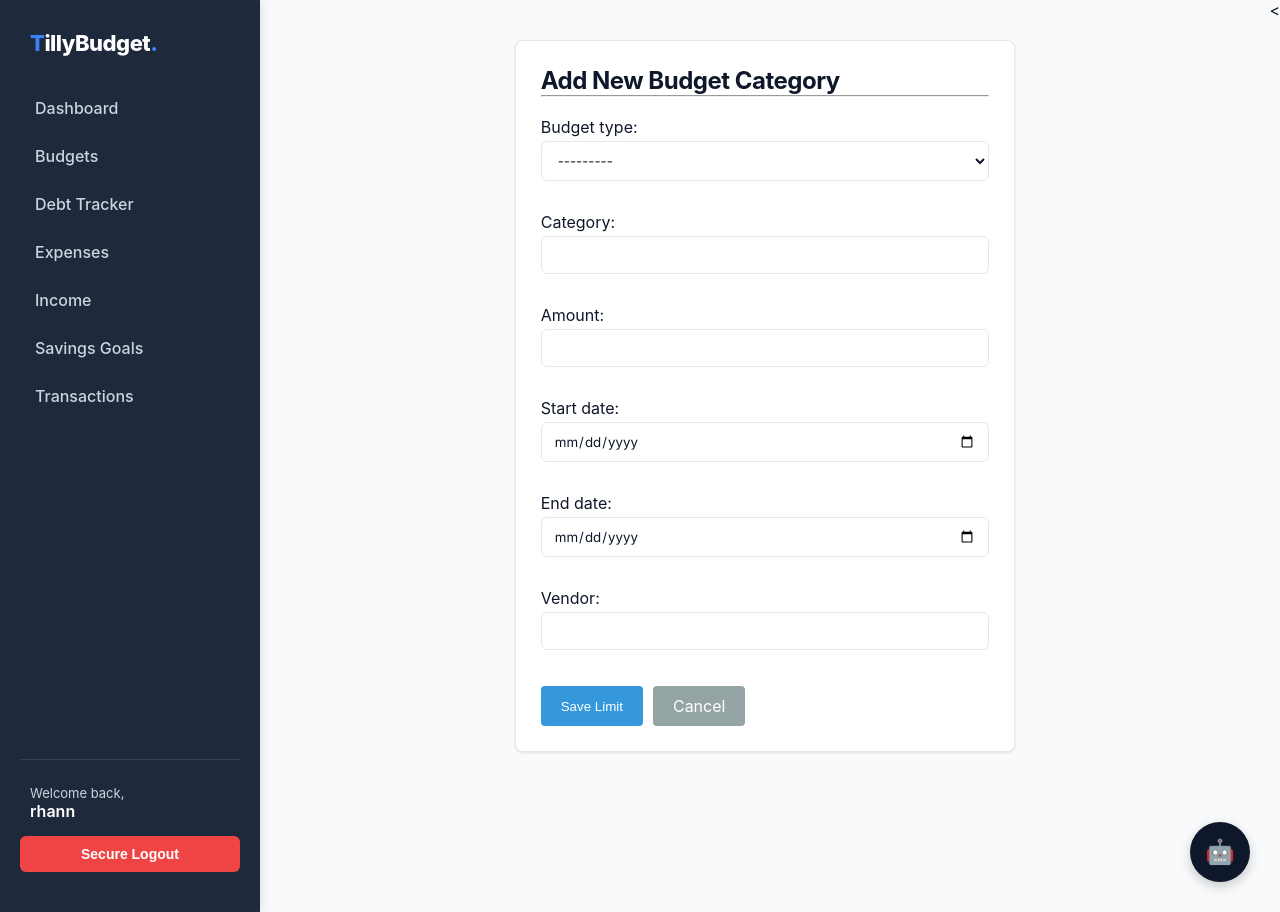
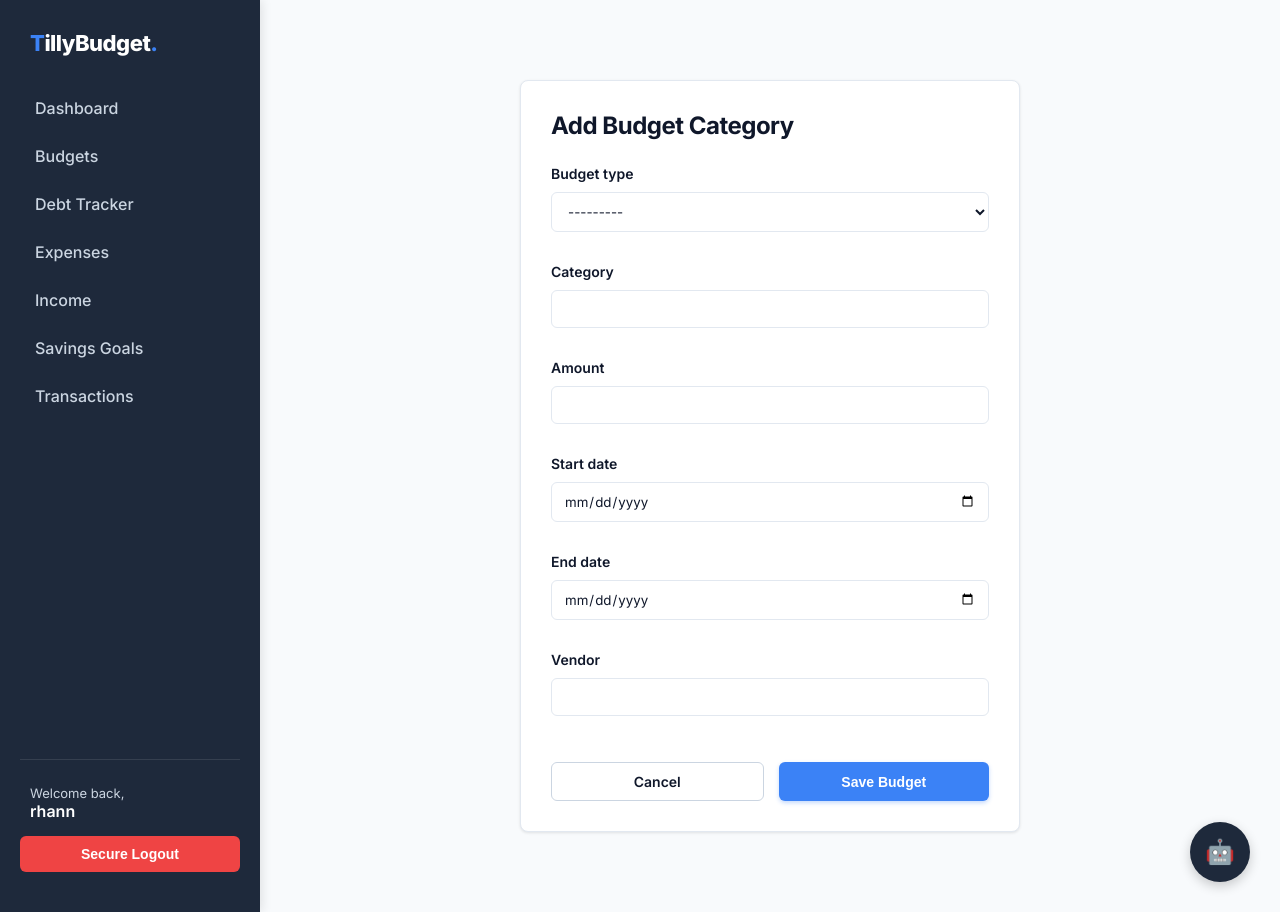
Before and after one commit to rhannemanakins-cmd/vaultic, a Django app: page /budgets/add/ in a window 1280 px wide. Run offline with Django 5.2, Linux system fonts and the light colour scheme; a user stored in the database is signed in.

Commit message:
Opitmize Base/budget form

```diff
--- a/finances/templates/finances/base.html
+++ b/finances/templates/finances/base.html
@@ -14,21 +14,14 @@
            1. THE DESIGN SYSTEM (The OG Vaultic Theme)
            ========================================== */
         :root {
-            /* Brand */
-            --brand-primary: #3b82f6;   /* Classic Vaultic Blue */
-
-            /* Backgrounds */
-            --bg-sidebar: #1e293b;      /* Original Dark Slate Sidebar */
-            --bg-main: #f8fafc;         /* Clean off-white main background */
-            --bg-card: #ffffff;         /* Pure white cards */
-
-            /* Typography */
-            --text-sidebar: #ffffff;    /* White text for sidebar */
-            --text-main: #0f172a;       /* Dark text for readability */
-            --text-light: #64748b;      /* Standard gray for subtitles */
-
-            /* Accents */
-            --border-color: #e2e8f0;    /* Original light gray borders */
+            --brand-primary: #3b82f6;
+            --bg-sidebar: #1e293b;
+            --bg-main: #f8fafc;
+            --bg-card: #ffffff;
+            --text-sidebar: #ffffff;
+            --text-main: #0f172a;
+            --text-light: #64748b;
+            --border-color: #e2e8f0;
             --brand-danger: #ef4444;
             --brand-success: #10b981;
             --shadow-sm: 0 1px 3px rgba(0,0,0,0.1);
@@ -42,8 +35,7 @@
         * { box-sizing: border-box; margin: 0; padding: 0; }
 
         body {
-            margin: 0;
-            font-family: -apple-system, BlinkMacSystemFont, 'Segoe UI', Roboto, Helvetica, Arial, sans-serif;
+            font-family: 'Inter', -apple-system, BlinkMacSystemFont, sans-serif;
             background-color: var(--bg-main);
             color: var(--text-main);
             display: flex;
@@ -67,7 +59,7 @@
         }
 
         nav a {
-            color: #cbd5e1; /* Slightly muted white for links */
+            color: #cbd5e1;
             display: block;
             padding: 12px 15px;
             text-decoration: none;
@@ -128,7 +120,6 @@
             box-shadow: 0 0 0 3px rgba(59, 130, 246, 0.2);
         }
 
-        /* Base Button Styles */
         .btn {
             display: inline-block;
             padding: 10px 18px;
@@ -142,34 +133,64 @@
             text-align: center;
         }
 
-        /* The Original Primary Button */
-        .btn-primary {
-            background: var(--brand-primary);
-            color: white;
-            box-shadow: 0 2px 4px rgba(59, 130, 246, 0.3);
-        }
-        .btn-primary:hover {
-            background: #2563EB;
-            transform: translateY(-1px);
-        }
+        .btn-primary { background: var(--brand-primary); color: white; box-shadow: 0 2px 4px rgba(59, 130, 246, 0.3); }
+        .btn-primary:hover { background: #2563EB; transform: translateY(-1px); }
+        .btn-outline { background: var(--bg-card); color: var(--text-main); border: 1px solid #cbd5e1; }
+        .btn-outline:hover { background: #f1f5f9; }
 
-        /* The Original Outline Button */
-        .btn-outline {
-            background: var(--bg-card);
-            color: var(--text-main);
-            border: 1px solid #cbd5e1;
-        }
-        .btn-outline:hover {
-            background: #f1f5f9;
-        }
-
-        /* Sidebar Auth Buttons */
         .auth-section { margin-top: auto; padding-top: 25px; border-top: 1px solid rgba(255,255,255,0.1); }
         .btn-success { background: var(--brand-success); color: white; }
         .btn-danger { background: var(--brand-danger); color: white; }
         .btn-success:hover { background: #059669; }
         .btn-danger:hover { background: #DC2626; }
         .auth-btn { width: 100%; margin-bottom: 10px; }
+
+        /* ==========================================
+           6. TILLYBOT UI (Cleaned up from inline styles)
+           ========================================== */
+        .chat-toggle {
+            position: fixed; bottom: 30px; right: 30px;
+            background: var(--bg-sidebar); color: white;
+            border: none; border-radius: 50%;
+            width: 60px; height: 60px; font-size: 24px;
+            cursor: pointer; box-shadow: 0 4px 12px rgba(0,0,0,0.2);
+            z-index: 1000; display: flex; align-items: center; justify-content: center;
+            transition: transform 0.2s, background 0.2s;
+        }
+        .chat-toggle:hover { transform: scale(1.05); }
+
+        .chat-window {
+            position: fixed; bottom: 100px; right: 30px;
+            width: 350px; height: 500px; background: white;
+            border-radius: 12px; box-shadow: 0 8px 24px rgba(0,0,0,0.2);
+            z-index: 1000; display: none; flex-direction: column;
+            overflow: hidden; border: 1px solid var(--border-color);
+        }
+
+        .chat-header {
+            background: var(--bg-sidebar); color: white; padding: 15px;
+            font-weight: bold; font-size: 16px; display: flex;
+            justify-content: space-between; align-items: center;
+        }
+
+        .chat-messages {
+            flex: 1; padding: 15px; overflow-y: auto; display: flex;
+            flex-direction: column; gap: 10px; background: var(--bg-main);
+            scroll-behavior: smooth;
+        }
+
+        .chat-input-area {
+            padding: 15px; background: white; border-top: 1px solid var(--border-color);
+            display: flex; gap: 10px;
+        }
+
+        .chat-input-area input { margin: 0; border-radius: 20px; }
+        .chat-send-btn {
+            background: var(--bg-sidebar); color: white; border: none;
+            padding: 10px 18px; border-radius: 20px; cursor: pointer;
+            font-weight: 600; font-size: 14px; transition: background 0.2s;
+        }
+        .chat-send-btn:hover { background: #0f172a; }
     </style>
 </head>
 <body>
@@ -207,35 +228,33 @@
         {% block content %}
         {% endblock %}
     </main>
-    <button id="chatbot-toggle" style="position: fixed; bottom: 30px; right: 30px; background: #0f172a; color: white; border: none; border-radius: 50%; width: 60px; height: 60px; font-size: 24px; cursor: pointer; box-shadow: 0 4px 12px rgba(0,0,0,0.2); z-index: 1000; display: flex; align-items: center; justify-content: center; transition: transform 0.2s, background 0.2s;" onmouseover="this.style.transform='scale(1.05)'" onmouseout="this.style.transform='scale(1)'">
-    🤖
-</button>
 
-<div id="chatbot-window" style="position: fixed; bottom: 100px; right: 30px; width: 350px; height: 500px; background: white; border-radius: 12px; box-shadow: 0 8px 24px rgba(0,0,0,0.2); z-index: 1000; display: none; flex-direction: column; overflow: hidden; border: 1px solid #e2e8f0;">
+    <button id="chatbot-toggle" class="chat-toggle">🤖</button>
 
-    <div style="background: #0f172a; color: white; padding: 15px; font-weight: bold; font-size: 16px; display: flex; justify-content: space-between; align-items: center;">
+    <div id="chatbot-window" class="chat-window">
+        <div class="chat-header">
             <div style="display: flex; align-items: center; gap: 8px;">
                 <span style="display: inline-block; width: 8px; height: 8px; background: #10b981; border-radius: 50%;"></span>
                 TillyBot
             </div>
-        <button id="chatbot-close" style="background: none; border: none; color: #94a3b8; cursor: pointer; font-size: 16px; transition: color 0.2s;" onmouseover="this.style.color='white'" onmouseout="this.style.color='#94a3b8'">✖</button>
+            <button id="chatbot-close" style="background: none; border: none; color: #94a3b8; cursor: pointer; font-size: 16px;">✖</button>
         </div>
 
-    <div id="chatbot-messages" style="flex: 1; padding: 15px; overflow-y: auto; display: flex; flex-direction: column; gap: 10px; background: #f8fafc;">
-        <div style="background: #e2e8f0; color: #1e293b; padding: 10px 14px; border-radius: 12px; max-width: 80%; align-self: flex-start; font-size: 14px; box-shadow: 0 1px 2px rgba(0,0,0,0.05);">
+        <div id="chatbot-messages" class="chat-messages">
+            <div style="background: #e2e8f0; color: #1e293b; padding: 10px 14px; border-radius: 12px; max-width: 80%; align-self: flex-start; font-size: 14px;">
                 Hi! I'm TillyBot. Ask me about your budget pacing, or how to pay off your loans faster!
             </div>
         </div>
 
-    <div style="padding: 15px; background: white; border-top: 1px solid #e2e8f0; display: flex; gap: 10px;">
-        <input type="text" id="chatbot-input" placeholder="Ask about your finances..." style="flex: 1; padding: 10px 15px; border: 1px solid #cbd5e1; border-radius: 20px; outline: none; font-size: 14px; transition: border-color 0.2s;" onfocus="this.style.borderColor='#0f172a'" onblur="this.style.borderColor='#cbd5e1'">
-        <button id="chatbot-send" style="background: #0f172a; color: white; border: none; padding: 10px 18px; border-radius: 20px; cursor: pointer; font-weight: 600; font-size: 14px; transition: background 0.2s;" onmouseover="this.style.background='#1e293b'" onmouseout="this.style.background='#0f172a'">Send</button>
+        <div class="chat-input-area">
+            <input type="text" id="chatbot-input" placeholder="Ask about your finances...">
+            <button id="chatbot-send" class="chat-send-btn">Send</button>
         </div>
     </div>
 
     {% csrf_token %}
 
-<<script>
+<script>
     const toggleBtn = document.getElementById('chatbot-toggle');
     const closeBtn = document.getElementById('chatbot-close');
     const chatWindow = document.getElementById('chatbot-window');
@@ -243,24 +262,19 @@
     const inputField = document.getElementById('chatbot-input');
     const messagesDiv = document.getElementById('chatbot-messages');
 
-    // ==========================================
-    // NEW: Session Storage Memory
-    // ==========================================
     let chatHistory = JSON.parse(sessionStorage.getItem('tillyBotHistory')) || [];
 
-    // Load history when the page loads
     function loadHistory() {
         if (chatHistory.length > 0) {
-            messagesDiv.innerHTML = ''; // Clear default greeting
+            messagesDiv.innerHTML = '';
             chatHistory.forEach(msg => appendMessage(msg.text, msg.isUser, false));
         }
     }
 
-    // Toggle logic
     toggleBtn.addEventListener('click', () => {
         if (chatWindow.style.display === 'none' || chatWindow.style.display === '') {
             chatWindow.style.display = 'flex';
-            messagesDiv.scrollTop = messagesDiv.scrollHeight; // Auto-scroll down when opened
+            messagesDiv.scrollTop = messagesDiv.scrollHeight;
         } else {
             chatWindow.style.display = 'none';
         }
@@ -283,7 +297,6 @@
         return cookieValue;
     }
 
-    // Updated: Now accepts a 'save' parameter so we don't double-save when loading
     function appendMessage(text, isUser, save = true) {
         const msgDiv = document.createElement('div');
         msgDiv.style.padding = '10px 14px';
@@ -294,23 +307,26 @@
         msgDiv.style.boxShadow = '0 1px 2px rgba(0,0,0,0.05)';
 
         if (isUser) {
-            msgDiv.style.background = '#0f172a';
+            msgDiv.style.background = 'var(--bg-sidebar)';
             msgDiv.style.color = 'white';
             msgDiv.style.alignSelf = 'flex-end';
             msgDiv.style.borderBottomRightRadius = '4px';
         } else {
             msgDiv.style.background = 'white';
-            msgDiv.style.color = '#1e293b';
+            msgDiv.style.color = 'var(--text-main)';
             msgDiv.style.alignSelf = 'flex-start';
-            msgDiv.style.border = '1px solid #e2e8f0';
+            msgDiv.style.border = '1px solid var(--border-color)';
             msgDiv.style.borderBottomLeftRadius = '4px';
-            msgDiv.innerHTML = text.replace(/\n/g, '<br>');
+
+            // NEW: Basic Markdown Parsing for bold text
+            let formattedText = text.replace(/\*\*(.*?)\*\*/g, '<strong>$1</strong>');
+            formattedText = formattedText.replace(/\n/g, '<br>');
+            msgDiv.innerHTML = formattedText;
         }
 
         messagesDiv.appendChild(msgDiv);
         messagesDiv.scrollTop = messagesDiv.scrollHeight;
 
-        // NEW: Save to browser memory
         if (save) {
             chatHistory.push({ text: text, isUser: isUser });
             sessionStorage.setItem('tillyBotHistory', JSON.stringify(chatHistory));
@@ -344,7 +360,7 @@ try {
                 },
                 body: JSON.stringify({
                     message: text,
-                    history: chatHistory // <-- NEW: Sending the memory array!
+                    history: chatHistory
                 })
             });
 
@@ -368,7 +384,6 @@ try {
         if (e.key === 'Enter') sendMessage();
     });
 
-    // Run the load function immediately
     loadHistory();
 </script>
 </body>
--- a/finances/templates/finances/budget_form.html
+++ b/finances/templates/finances/budget_form.html
@@ -1,18 +1,42 @@
 {% extends 'finances/base.html' %}
 
 {% block content %}
-<div class="card" style="max-width: 500px; margin: 0 auto;">
-    <h2>Add New Budget Category</h2>
-    <hr>
+<div class="card" style="max-width: 500px; margin: 40px auto; padding: 30px;">
+
+    <h2 style="margin-bottom: 25px; color: var(--text-main); font-size: 24px;">
+        {% if form.instance.pk %}Edit Budget Category{% else %}Add Budget Category{% endif %}
+    </h2>
+
     <form method="POST">
         {% csrf_token %}
-        <div style="display: flex; flex-direction: column; gap: 15px; margin-top: 20px;">
-            {{ form.as_p }}
+
+        <div style="display: flex; flex-direction: column; gap: 15px; margin-bottom: 30px;">
+            {% for field in form %}
+                <div>
+                    <label style="display: block; font-weight: 600; margin-bottom: 6px; font-size: 14px; color: var(--text-main);">
+                        {{ field.label }}
+                    </label>
+
+                    {{ field }}
+
+                    {% if field.help_text %}
+                        <small style="color: var(--text-light); font-size: 12px; display: block; margin-top: 4px;">
+                            {{ field.help_text }}
+                        </small>
+                    {% endif %}
+
+                    {% if field.errors %}
+                        <small style="color: var(--brand-danger); font-size: 12px; display: block; margin-top: 4px;">
+                            {{ field.errors|striptags }}
+                        </small>
+                    {% endif %}
+                </div>
+            {% endfor %}
         </div>
 
-        <div style="margin-top: 20px; display: flex; gap: 10px;">
-            <button type="submit" style="padding: 10px 20px; background: #3498db; color: white; border: none; border-radius: 4px; cursor: pointer;">Save Limit</button>
-            <a href="{% url 'budgets' %}" style="padding: 10px 20px; background: #95a5a6; color: white; text-decoration: none; border-radius: 4px;">Cancel</a>
+        <div style="display: flex; gap: 15px;">
+            <a href="{% url 'budgets' %}" class="btn btn-outline" style="flex: 1; text-align: center;">Cancel</a>
+            <button type="submit" class="btn btn-primary" style="flex: 1;">Save Budget</button>
         </div>
     </form>
 </div>
```
Also changed, not shown: finances/templates/finances/budget_confirm_delete.html (+22 -6 lines). Lines whose indentation alone changed are shown as unchanged.
